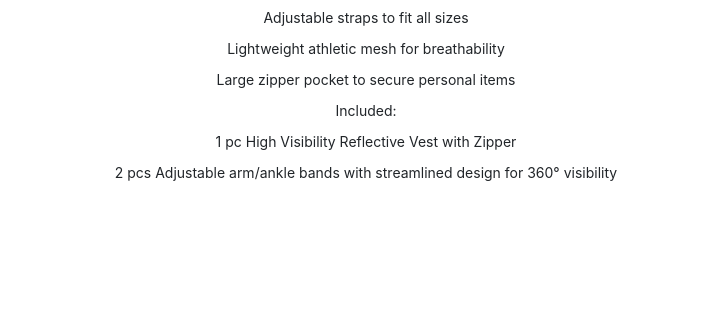
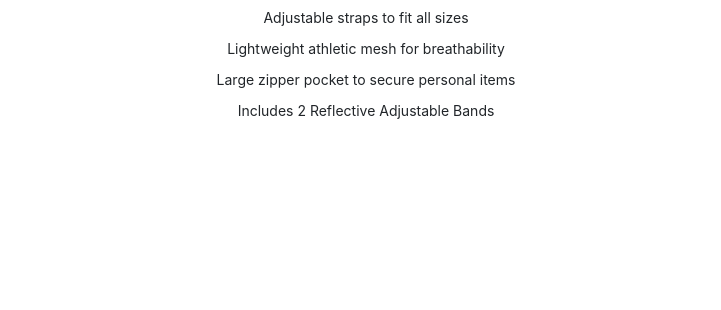
Before and after one commit to fyrfly/fyrfly, a website with bundled scripts: page index.html in a window 1280 px wide. Shown: the part 1101-1411 px from the top of the page, 559-1280 px from the left. Built offline with nearby package versions, Linux system fonts and the light colour scheme.

Commit message:
update features

```diff
--- a/index.html
+++ b/index.html
@@ -81,11 +81,8 @@
                 <li class="product-features--list-item">Adjustable straps to fit all sizes</li>
                 <li class="product-features--list-item">Lightweight athletic mesh for breathability</li>
                 <li class="product-features--list-item">Large zipper pocket to secure personal items</li>
-                <li class="product-features--list-item">Included:</li>
-                <ul class="product-features">
-                    <li class="product-features--list-item">1 pc High Visibility Reflective Vest with Zipper</li>
-                    <li class="product-features--list-item">2 pcs Adjustable arm/ankle bands with streamlined design for 360° visibility</li>
-                </ul>
+                <li class="product-features--list-item"> Includes 2 Reflective Adjustable Bands</li>
+
             </ul>
 
           </div>
```
